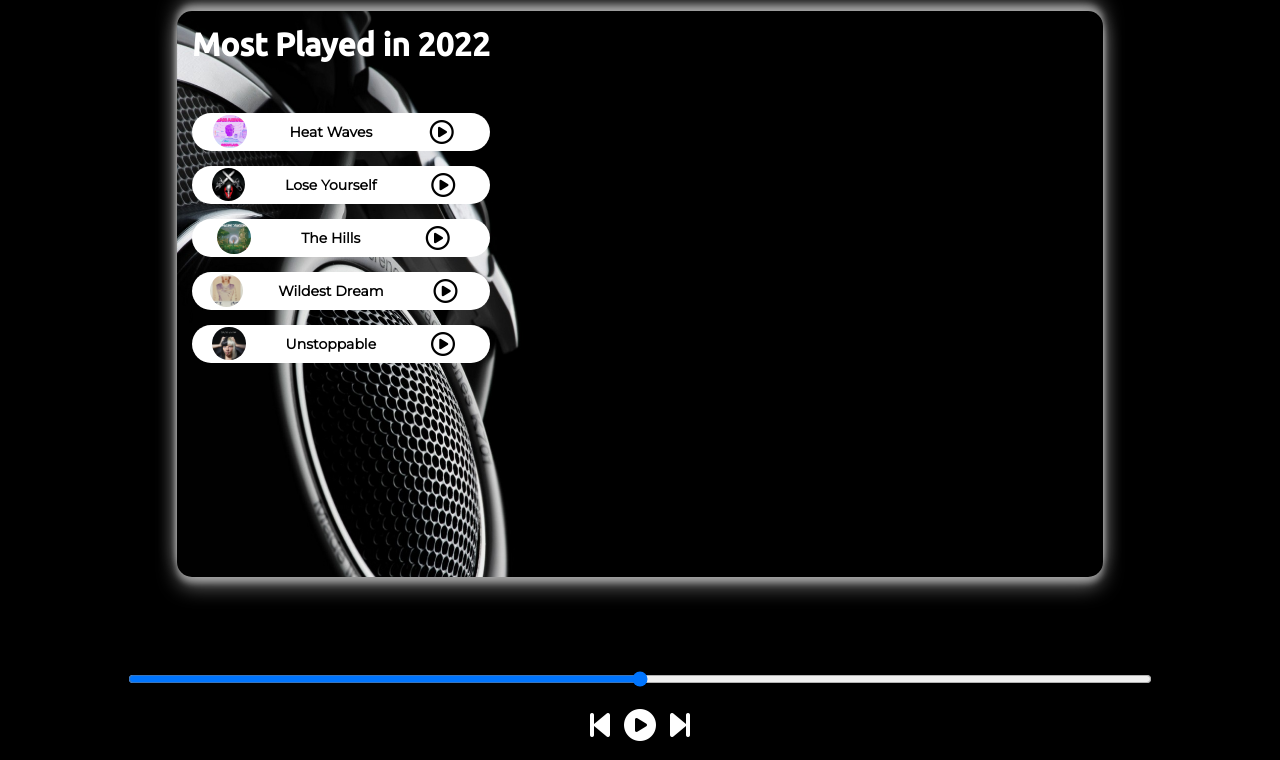
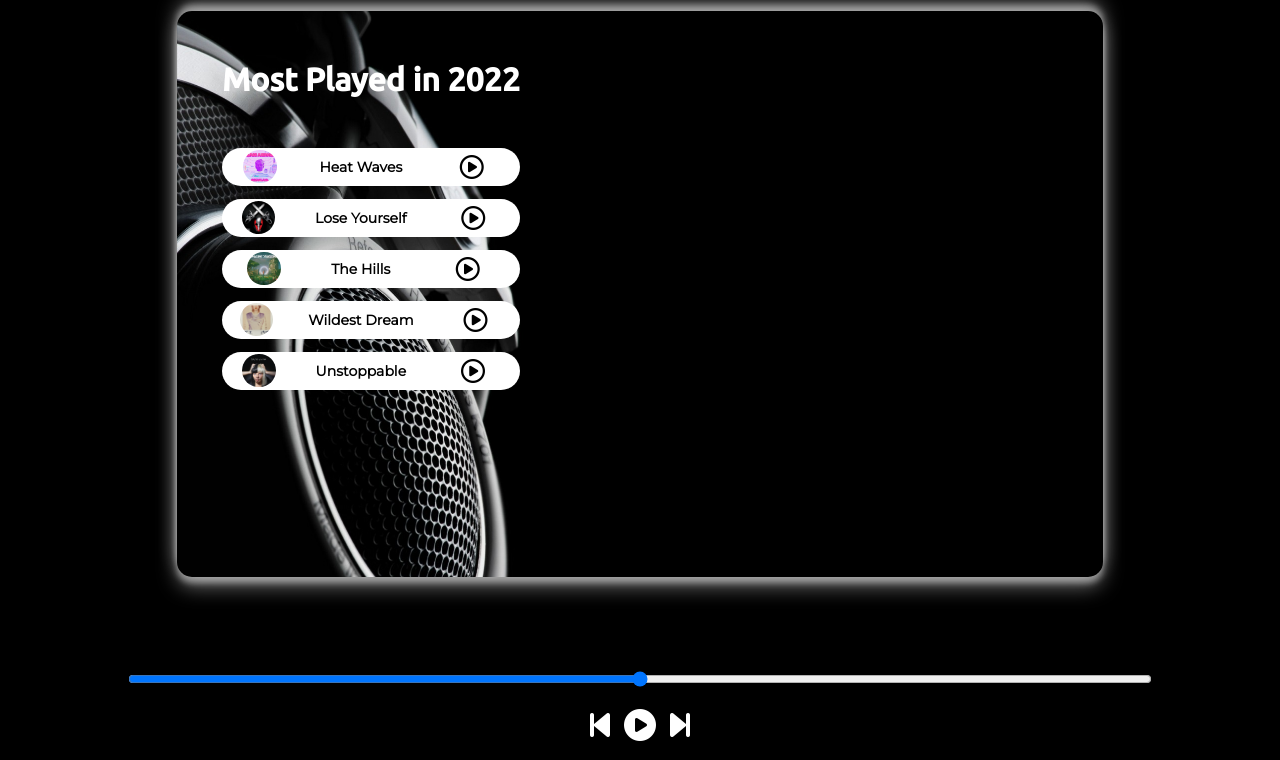
Before and after one commit to narayanvashishtha/Spotify-clone, a plain HTML site: page index.html in a window 1280 px wide. Shown: the part 40-800 px from the top of the page. Drawn offline with Linux system fonts and the light colour scheme.

Commit message:
Update style.css

```diff
--- a/style.css
+++ b/style.css
@@ -44,6 +44,7 @@ nav ul li{
   border-radius: 15px;
   padding: 15px;
   background-image:url('resources/bg.jpg');
+  background-image{filter: invert(100%);}
   background-size: 950px 650px;
   box-shadow: 0 10px 20px rgba(255,255,255,0.40),
               0 6px 6px rgba(255,255,255,0.40),
@@ -61,6 +62,9 @@ nav ul li{
   display: flex;
   justify-content: center;
   flex-direction: column;
+}
+.songList{
+  margin: 55px 30px;
 }
 #myProgressBar{
   width: 80vw;
@@ -80,7 +84,7 @@ nav ul li{
   align-items: center;
   background-color: white;
   color: black;
-  margin: 15px 0;
+  margin: 13px 0;
   padding: 0;
   border-radius: 55px;
 }
@@ -103,7 +107,7 @@ nav ul li{
   margin: 0 15px;
 }
 .songItemContainer{
-  margin-top: 50px;
+  margin-top: 30px;
 }
 .songInfo{
   position: absolute;
@@ -114,3 +118,6 @@ nav ul li{
   opacity: 0;
   transition: opacity 0.6s ease-in;
 }
+h1 {
+ transform: translateY(-20px);
+}
```
